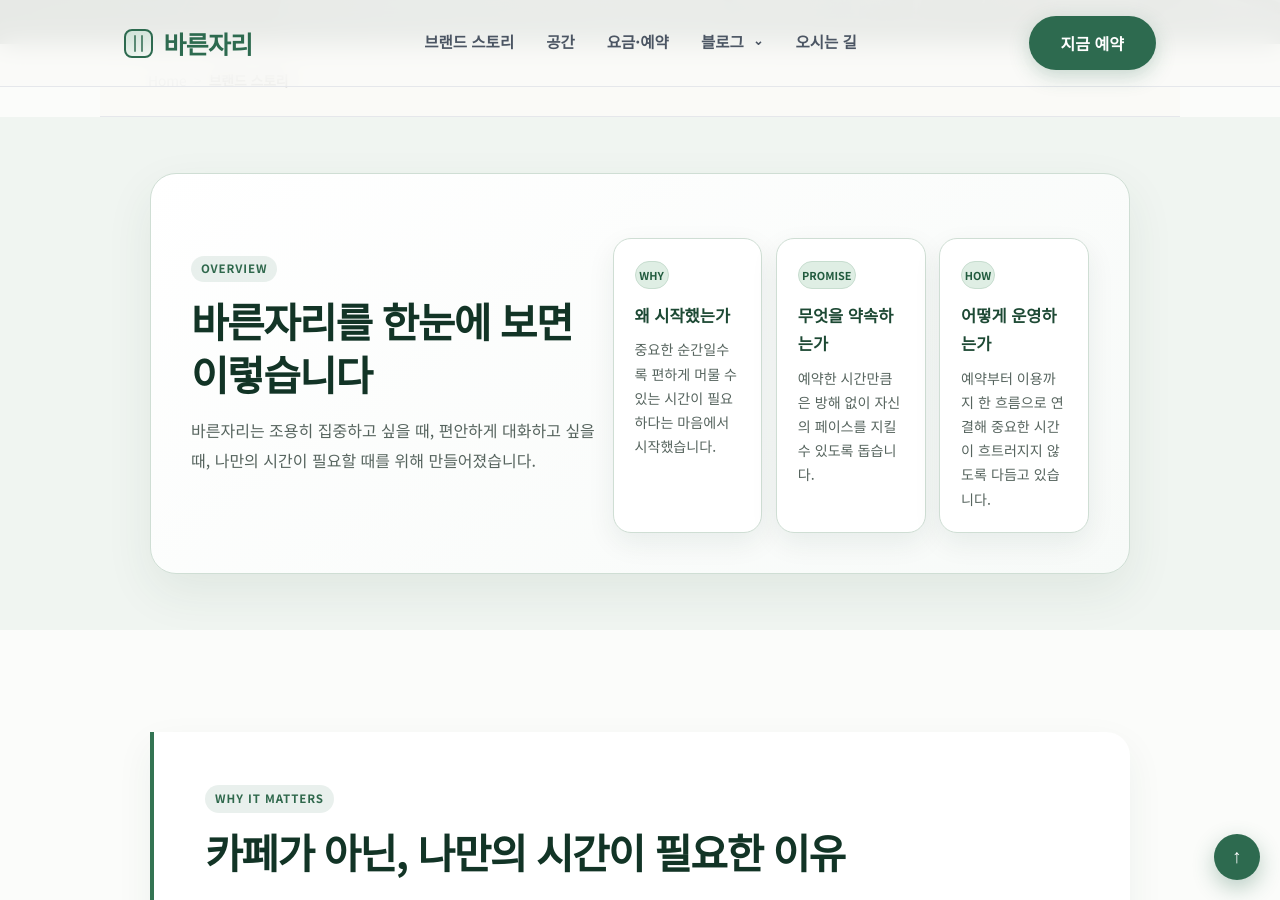
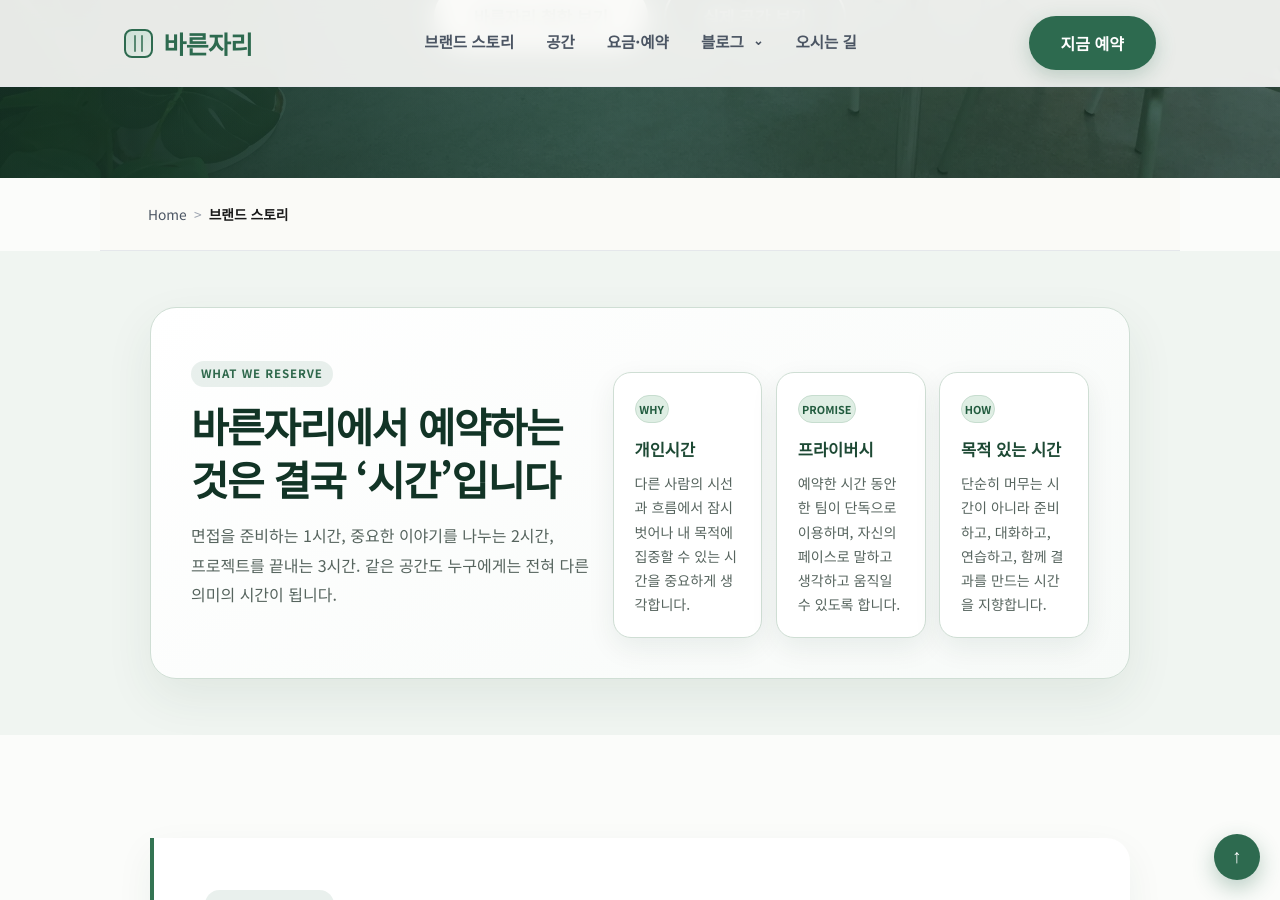
Before and after one commit to bareunspace/blog, a Jekyll site: the page built from about.html, in a window 1280 px wide and 900 px high, scrolled down 745 px. Built offline with Jekyll 4.4.1, drawn with Linux system fonts in a browser that asks for light colours; some of the changed text lies outside the part shown.

Commit message:
Strengthen About page around Barunjari personal-time philosophy

```diff
--- a/about.html
+++ b/about.html
@@ -2,30 +2,30 @@
 layout: default
 page_id: about
 permalink: /about.html
-title: 바른자리 브랜드 스토리 | 나만의 시간을 위한 개인시간 플랫폼
-description: 바른자리가 공간 대여를 넘어 누구나 필요할 때 나만의 시간을 가질 수 있도록 만드는 개인시간 플랫폼으로 시작한 이유와 운영 철학을 소개합니다.
+title: 바른자리 브랜드 스토리 | 방해받지 않는 개인시간을 예약하는 공간
+description: 바른자리는 단순한 공간대여가 아니라 방해받지 않는 개인시간을 예약하는 공간입니다. 집중, 대화, 연습, 협업처럼 목적 있는 시간을 지키려는 바른자리의 철학과 운영 원칙을 소개합니다.
 canonical: https://bareunjari.com/about.html
 og_image: https://bareunjari.com/images/14.jpeg
 og_image_alt: 바른자리 브랜드 스토리 대표 이미지
 preload_image: images/14.webp
-css_version: 20260629-3
+css_version: 20260809-4
 script_version: 20260711-4
 ---
 <main class="about-page">
   <section id="home">
     <div class="section-inner">
-				<p class="section-label">Brand Story</p>
-				<h1 class="section-title">바른자리가 만들어진 이유</h1>
-				<p class="hero-subtitle">필요한 순간에, 나만의 시간을 지키는 일</p>
-				<p class="about-hero-lead"><strong>바른자리는 공간을 빌려주는 브랜드가 아닙니다.</strong><br />필요한 순간에 나만의 시간을 만들 수 있도록 돕는 개인시간 플랫폼입니다.</p>
+      <p class="section-label">Brand Philosophy</p>
+      <h1 class="section-title">공간을 빌리는 것이 아니라,<br />방해받지 않는 시간을 예약합니다.</h1>
+      <p class="hero-subtitle">나에게 필요한 시간을, 내가 선택할 수 있도록</p>
+      <p class="about-hero-lead">바른자리는 단순히 머무는 방을 제공하는 곳이 아닙니다.<br /><strong>집중하고, 말하고, 생각하고, 함께 만들어가는 시간을 지키는 공간</strong>입니다.</p>
       <ul class="about-hero-points" aria-label="바른자리 핵심 가치">
-					<li>필요한 순간을 위한 공간</li>
-					<li>방해받지 않는 시간</li>
+        <li>방해받지 않는 개인시간</li>
+        <li>목적이 있는 시간</li>
         <li>예약 시간 동안 한 팀 단독 이용</li>
       </ul>
       <div class="hero-btns">
-					<a href="#about-story" class="btn-primary">브랜드 이야기 보기</a>
-					<a href="index.html#space" class="btn-outline">공간 먼저 보기</a>
+        <a href="#about-story" class="btn-primary">바른자리 철학 보기</a>
+        <a href="index.html#space" class="btn-outline">실제 공간 보기</a>
       </div>
     </div>
   </section>
@@ -35,23 +35,14 @@
     <div class="section-inner">
       <div class="about-overview-panel">
         <div class="about-overview-copy">
-						<p class="section-label">Overview</p>
-						<h2 class="section-title">바른자리를 한눈에 보면 이렇습니다</h2>
-						<p class="section-desc">바른자리는 조용히 집중하고 싶을 때, 편안하게 대화하고 싶을 때, 나만의 시간이 필요할 때를 위해 만들어졌습니다.</p>
+          <p class="section-label">What We Reserve</p>
+          <h2 class="section-title">바른자리에서 예약하는 것은 결국 ‘시간’입니다</h2>
+          <p class="section-desc">면접을 준비하는 1시간, 중요한 이야기를 나누는 2시간, 프로젝트를 끝내는 3시간. 같은 공간도 누구에게는 전혀 다른 의미의 시간이 됩니다.</p>
         </div>
-					<div class="about-overview-grid" aria-label="바른자리 핵심 요약">
-						<article class="about-overview-card">
-							<h3>왜 시작했는가</h3>
-							<p>중요한 순간일수록 편하게 머물 수 있는 시간이 필요하다는 마음에서 시작했습니다.</p>
-						</article>
-						<article class="about-overview-card">
-							<h3>무엇을 약속하는가</h3>
-							<p>예약한 시간만큼은 방해 없이 자신의 페이스를 지킬 수 있도록 돕습니다.</p>
-						</article>
-						<article class="about-overview-card">
-							<h3>어떻게 운영하는가</h3>
-							<p>예약부터 이용까지 한 흐름으로 연결해 중요한 시간이 흐트러지지 않도록 다듬고 있습니다.</p>
-						</article>
+        <div class="about-overview-grid" aria-label="바른자리 핵심 철학">
+          <article class="about-overview-card"><h3>개인시간</h3><p>다른 사람의 시선과 흐름에서 잠시 벗어나 내 목적에 집중할 수 있는 시간을 중요하게 생각합니다.</p></article>
+          <article class="about-overview-card"><h3>프라이버시</h3><p>예약한 시간 동안 한 팀이 단독으로 이용하며, 자신의 페이스로 말하고 생각하고 움직일 수 있도록 합니다.</p></article>
+          <article class="about-overview-card"><h3>목적 있는 시간</h3><p>단순히 머무는 시간이 아니라 준비하고, 대화하고, 연습하고, 함께 결과를 만드는 시간을 지향합니다.</p></article>
         </div>
       </div>
     </div>
@@ -60,62 +51,56 @@
   <section id="about-story">
     <div class="section-inner">
       <p class="section-label">Why It Matters</p>
-				<h2 class="section-title">카페가 아닌, 나만의 시간이 필요한 이유</h2>
-				<p class="section-desc">카페도 많고 공유오피스도 많지만, 중요한 순간에 조용히 온전히 머물 수 있는 공간은 생각보다 드뭅니다.</p>
-				<p>바른자리는 "필요한 순간에 눈치 없이 나만의 시간을 가질 수 있다면 어떨까?"라는 질문에서 시작했습니다. 공간은 그 시간을 가능하게 하는 가장 현실적인 도구입니다.</p>
+      <h2 class="section-title">혼자 있을 수 있는 시간은 생각보다 쉽게 주어지지 않습니다</h2>
+      <p class="section-desc">도시에는 머물 곳이 많습니다. 하지만 주변을 신경 쓰지 않고 말하거나, 생각을 정리하거나, 누군가와 깊이 이야기할 수 있는 시간은 의외로 찾기 어렵습니다.</p>
+      <p>카페에서는 주변의 소리와 시선이 신경 쓰이고, 공유 공간에서는 다른 사람의 흐름을 의식하게 됩니다. 집에서도 생활과 휴식, 가족과 업무가 섞이면 온전히 내 목적에 집중하기 어려울 때가 있습니다.</p>
+      <p><strong>바른자리는 “필요한 순간만큼이라도 내 시간을 온전히 선택할 수 있다면 어떨까?”라는 질문에서 시작했습니다.</strong> 공간은 그 시간을 지키기 위한 가장 현실적인 수단입니다.</p>
     </div>
   </section>
 
   <section>
     <div class="section-inner">
-				<p class="section-label">What We Promise</p>
-				<h2 class="section-title">바른자리의 약속</h2>
-				<p class="section-desc">바른자리는 중요한 순간에 집중할 수 있는 '나만의 시간'을 약속합니다.</p>
-				<div class="about-highlight-grid" aria-label="바른자리의 약속">
-					<article class="about-highlight-card">
-						<h3>필요한 순간을 위한 공간</h3>
-						<p>스터디, 회의, 화상면접처럼 필요한 순간에 맞는 공간을 제공합니다.</p>
-					</article>
-					<article class="about-highlight-card">
-						<h3>방해받지 않는 시간</h3>
-						<p>예약된 시간 동안 외부의 방해 없이 활동에 집중할 수 있는 환경을 만듭니다.</p>
-					</article>
-					<article class="about-highlight-card">
-						<h3>시간의 가치 존중</h3>
-						<p>고객이 공간이 아닌 '시간'을 선택한다는 믿음으로, 그 순간의 가치를 높이는 데 집중합니다.</p>
-					</article>
-					<article class="about-highlight-card">
-						<h3>개인시간 플랫폼</h3>
-						<p>누구나 필요할 때 방해받지 않는 시간을 가질 수 있는 개인시간 플랫폼으로 성장하겠습니다.</p>
-					</article>
+      <p class="section-label">Our Belief</p>
+      <h2 class="section-title">프라이버시는 이제 돈으로 사는 가치입니다</h2>
+      <p class="section-desc">바른자리가 말하는 프라이버시는 단순히 문이 닫혀 있다는 뜻이 아닙니다. 다른 사람을 의식하지 않고 자신의 시간을 스스로 선택할 수 있는 상태에 가깝습니다.</p>
+      <p>필요할 때 혼자 생각할 수 있고, 준비한 답변을 소리 내어 말할 수 있고, 동료와 자유롭게 토론할 수 있고, 중요한 이야기에 집중할 수 있는 것. 바른자리는 이런 <strong>‘방해받지 않을 권리’</strong>가 점점 더 중요한 가치가 된다고 생각합니다.</p>
+    </div>
+  </section>
+
+  <section>
+    <div class="section-inner">
+      <p class="section-label">Good Time</p>
+      <h2 class="section-title">바른자리가 생각하는 좋은 시간</h2>
+      <p class="section-desc">좋은 공간보다 먼저, 그 안에서 어떤 시간을 보낼 것인지를 생각합니다.</p>
+      <div class="about-highlight-grid" aria-label="바른자리가 생각하는 좋은 시간">
+        <article class="about-highlight-card"><h3>혼자 몰입하는 시간</h3><p>생각을 정리하고, 공부하고, 작업하고, 준비한 것을 반복해서 연습하는 시간입니다.</p></article>
+        <article class="about-highlight-card"><h3>함께 만들어가는 시간</h3><p>토론, 발표 준비, 팀 프로젝트처럼 서로의 생각을 주고받으며 결과를 만드는 시간입니다.</p></article>
+        <article class="about-highlight-card"><h3>마음 놓고 이야기하는 시간</h3><p>미팅과 상담, 대화처럼 주변의 시선보다 눈앞의 사람과 이야기에 집중하는 시간입니다.</p></article>
+        <article class="about-highlight-card"><h3>목적을 끝까지 이어가는 시간</h3><p>잠깐 머물다 가는 것이 아니라, 하려던 일을 실제로 진행하고 한 단계 앞으로 나아가는 시간입니다.</p></article>
       </div>
     </div>
   </section>
 
   <section>
     <div class="section-inner">
-				<p class="section-label">Our Perspective</p>
-				<h2 class="section-title">공간이 아니라 시간을 만듭니다</h2>
-				<p class="section-desc">면접 전 마음을 가다듬는 시간, 시험에 집중하는 시간, 중요한 회의를 진행하는 시간, 편안하게 대화하는 시간.</p>
-				<p>누군가에게는 단 두 시간이어도 중요한 순간일 수 있습니다. 바른자리는 그 시간이 흐트러지지 않도록 장소와 예약, 안내와 운영을 하나의 경험으로 설계합니다.</p>
+      <p class="section-label">Four Ways to Use Time</p>
+      <h2 class="section-title">사람마다 필요한 시간은 다릅니다</h2>
+      <p class="section-desc">그래서 바른자리는 하나의 사용법을 정해두지 않습니다. 지금 필요한 목적에 맞춰 공간을 사용할 수 있습니다.</p>
+      <div class="about-principle-grid" aria-label="바른자리 주요 이용 목적">
+        <article class="about-principle-item" data-step="01"><h3>면접 준비</h3><p>준비한 답변을 실제 목소리로 말하고, 녹화하고, 발표와 화상면접을 반복해서 연습하는 시간.</p></article>
+        <article class="about-principle-item" data-step="02"><h3>미팅 · 업무</h3><p>고정 사무실이 없어도 고객 미팅, 화상회의, 집중 업무를 필요한 시간만큼 이어가는 시간.</p></article>
+        <article class="about-principle-item" data-step="03"><h3>스터디 · 소모임</h3><p>읽기만 하는 공부를 넘어 토론하고 발표하고 프로젝트를 함께 진행하는 시간.</p></article>
+        <article class="about-principle-item" data-step="04"><h3>프라이빗시간</h3><p>혼자 생각하거나 대화하거나 쉬면서, 다른 사람의 흐름에서 잠시 벗어나는 개인시간.</p></article>
       </div>
-		</section>
-
-		<section>
-			<div class="section-inner">
-				<p class="section-label">Why Private Time</p>
-				<h2 class="section-title">왜 프라이빗한 시간이 필요할까요?</h2>
-				<p class="section-desc">카페에서는 소리가 신경 쓰이고, 공유 공간에서는 시선이 부담스럽고, 집에서는 집중이 어려울 때가 있습니다.</p>
-				<p>바른자리는 예약 시간 동안 한 팀만 단독으로 이용하는 방식으로 나만의 시간을 지켜드립니다. 문을 닫는 순간, 그 시간은 오롯이 여러분의 페이스로 흐릅니다.</p>
     </div>
   </section>
 
   <section>
     <div class="section-inner">
       <p class="section-label">Our Name</p>
-				<h2 class="section-title">바른자리, 이름에 담긴 의미</h2>
-				<p class="section-desc">'바른자리'는 단순히 좋은 자리가 아니라, 목적에 맞게 집중하고 쉬고 대화할 수 있는 시간을 뜻합니다.</p>
-				<p>편안함과 몰입이 함께 머무는 시간. 그 의미를 담아 바른자리라는 이름을 정했습니다.</p>
+      <h2 class="section-title">바른자리, 내 시간에 맞는 자리</h2>
+      <p class="section-desc">‘바른자리’는 단순히 좋은 좌석이나 예쁜 공간을 뜻하지 않습니다. 지금 내가 하려는 일에 맞는 자리, 그리고 그 일을 방해받지 않고 이어갈 수 있는 시간을 뜻합니다.</p>
+      <p>누군가에게는 면접을 앞둔 연습실이고, 누군가에게는 하루의 사무실이며, 누군가에게는 함께 생각을 나누는 작은 회의실입니다. <strong>목적에 맞는 시간이 자연스럽게 흐르는 자리.</strong> 그 의미를 이름에 담았습니다.</p>
     </div>
   </section>
 
@@ -123,38 +108,23 @@
     <div class="section-inner">
       <p class="section-label">Our Symbol</p>
       <h2 class="section-title">로고에 담은 의미</h2>
-				<div class="logo-story-visual" role="img" aria-label="바른자리 로고 시그니처">
-					<span class="logo-mark" aria-hidden="true"></span>
-					<span class="logo-text">바른자리</span>
-				</div>
-				<p class="logo-story-caption">나만의 시간 · 분리된 프라이빗 존 · 안정감</p>
-				<p class="section-desc">바른자리의 로고는 '자리를 바르게 세운다'는 철학을 단정한 선과 균형으로 담아낸 상징입니다.</p>
-				<p>두 세로 라인은 외부와 분리된 나만의 시간을, 전체 비율은 흔들리지 않는 안정감을 뜻합니다. 바른자리는 그 마음으로 여러분의 시간을 또렷하게 지켜드립니다.</p>
+      <div class="logo-story-visual" role="img" aria-label="바른자리 로고 시그니처"><span class="logo-mark" aria-hidden="true"></span><span class="logo-text">바른자리</span></div>
+      <p class="logo-story-caption">개인시간 · 분리된 프라이빗 존 · 안정감</p>
+      <p class="section-desc">바른자리의 로고는 외부의 흐름과 잠시 분리되어 자신의 시간을 지키는 공간을 단정한 선과 균형으로 표현합니다.</p>
+      <p>두 세로 라인은 분리된 개인 영역을, 안정적인 전체 비율은 그 안에서 자신의 페이스를 되찾는 시간을 상징합니다.</p>
     </div>
   </section>
 
   <section>
     <div class="section-inner">
       <p class="section-label">How We Operate</p>
-				<h2 class="section-title">더 나은 시간을 위한 약속</h2>
-				<p class="section-desc">바른자리는 고객이 체감하는 핵심 경험이 흔들리지 않도록, 아래 4가지 약속을 기준으로 운영을 다듬고 있습니다.</p>
-				<div class="about-principle-grid" aria-label="운영 약속">
-					<article class="about-principle-item" data-step="01">
-						<h3>어디서나 간편한 예약</h3>
-						<p>어느 지점이든 비슷한 방식으로 쉽게 예약하고 문의할 수 있도록 동선을 다듬습니다.</p>
-					</article>
-					<article class="about-principle-item" data-step="02">
-						<h3>믿을 수 있는 공간 경험</h3>
-						<p>입실 안내부터 이용 규칙, 비품까지 모든 지점에서 안정적으로 시간을 시작할 수 있도록 기준을 세웁니다.</p>
-					</article>
-					<article class="about-principle-item" data-step="03">
-						<h3>지역의 매력을 담은 공간</h3>
-						<p>표준화된 경험 위에 지역의 특성과 필요를 반영해, 그곳만의 편안함을 더합니다.</p>
-					</article>
-					<article class="about-principle-item" data-step="04">
-						<h3>당신의 경험으로 더 나은 바른자리</h3>
-						<p>고객의 문의와 예약 패턴, 이용 후기를 더 나은 시간 경험으로 꾸준히 반영합니다.</p>
-					</article>
+      <h2 class="section-title">공간보다 시간 경험을 기준으로 운영합니다</h2>
+      <p class="section-desc">예약 버튼을 누르는 순간부터 퇴실할 때까지, 고객의 목적 있는 시간이 불필요하게 끊기지 않는 것을 운영의 기준으로 삼습니다.</p>
+      <div class="about-principle-grid" aria-label="운영 원칙">
+        <article class="about-principle-item" data-step="01"><h3>필요할 때 쉽게 예약</h3><p>복잡한 절차보다 필요한 시간을 빠르게 선택하고 이용할 수 있는 흐름을 지향합니다.</p></article>
+        <article class="about-principle-item" data-step="02"><h3>예약 시간은 한 팀에게</h3><p>예약한 시간 동안 한 팀이 단독으로 이용하는 현재의 운영 방식을 통해 프라이빗한 사용 경험을 만듭니다.</p></article>
+        <article class="about-principle-item" data-step="03"><h3>목적에 집중하는 환경</h3><p>과한 연출보다 실제로 말하고, 쓰고, 보고, 대화하고, 작업하기 편한 환경을 우선합니다.</p></article>
+        <article class="about-principle-item" data-step="04"><h3>사용 경험으로 계속 개선</h3><p>예약 패턴과 문의, 실제 이용 과정에서 발견되는 불편을 다음 운영 개선에 반영합니다.</p></article>
       </div>
     </div>
   </section>
@@ -162,14 +132,13 @@
   <section id="partner-growth">
     <div class="section-inner">
       <div class="partner-growth-panel">
-					<p class="section-label">Today</p>
-					<h2 class="section-title">지금의 바른자리</h2>
-					<p class="section-desc">바른자리는 지금, 고객 한 분 한 분이 자기 시간을 온전히 쓰는 경험을 가장 우선에 두고 운영을 다듬고 있습니다.</p>
-					<p>예약부터 퇴실까지 불편은 줄이고 몰입도는 높이는 기준을 계속 점검하고 있습니다.</p>
-					<p>제안이나 협업 문의는 문의 페이지를 통해 남겨 주시면 순차적으로 안내드립니다.</p>
+        <p class="section-label">Our Direction</p>
+        <h2 class="section-title">더 많은 방보다, 더 많은 ‘내 시간’을 만들고 싶습니다</h2>
+        <p class="section-desc">바른자리가 만들고 싶은 것은 단순히 공간의 숫자를 늘리는 일이 아닙니다.</p>
+        <p>사람들이 중요한 순간마다 카페의 빈자리를 찾거나 주변의 눈치를 보기보다, <strong>자신의 시간을 스스로 선택할 수 있는 도시</strong>에 조금 더 가까워지는 것. 그것이 바른자리가 바라보는 방향입니다.</p>
         <div class="partner-cta-row">
-						<a href="index.html#contact" class="btn-primary">문의 남기기</a>
-						<a href="https://m.place.naver.com/place/2041312316/ticket" target="_blank" rel="noopener noreferrer" class="btn-outline">예약 페이지 보기</a>
+          <a href="https://m.place.naver.com/place/2041312316/ticket" target="_blank" rel="noopener noreferrer" class="btn-primary" data-cta="about_booking_primary">나에게 필요한 시간 예약하기</a>
+          <a href="index.html#space" class="btn-outline">바른자리 공간 보기</a>
         </div>
       </div>
     </div>
@@ -177,12 +146,12 @@
 
   <section id="contact">
     <div class="section-inner">
-				<p class="section-label">Looking Ahead</p>
-				<h2 class="section-title">앞으로의 바른자리</h2>
-				<p class="section-desc contact-lead-line">바른자리는 사람과 사람을 따뜻하게 잇고, 공감과 배려가 머무는 시간을 만드는 개인시간 플랫폼이 되겠습니다.</p>
-				<p class="contact-closing-line">조용히 집중하고 싶을 때, 편안한 나만의 시간이 필요할 때 바른자리가 여러분의 자리가 되겠습니다.</p>
+      <p class="section-label">Bareunjari</p>
+      <h2 class="section-title">당신에게 필요한 시간이 있다면,<br />그 시간이 바르게 흐를 자리를 준비하겠습니다.</h2>
+      <p class="section-desc contact-lead-line">면접이든, 업무든, 스터디든, 대화든, 혼자만의 시간이든 목적은 달라도 바른자리가 지키려는 가치는 같습니다.</p>
+      <p class="contact-closing-line"><strong>나에게 필요한 시간을, 내가 선택할 수 있도록.</strong><br />바른자리는 개인시간을 예약하는 공간입니다.</p>
       <div class="hero-btns">
-					<a href="https://m.place.naver.com/place/2041312316/ticket" target="_blank" rel="noopener noreferrer" class="btn-primary" data-cta="about_booking_primary">예약하러 가기</a>
+        <a href="https://m.place.naver.com/place/2041312316/ticket" target="_blank" rel="noopener noreferrer" class="btn-primary" data-cta="about_booking_bottom">나의 시간 예약하기</a>
         <a href="index.html#contact" class="btn-outline">문의하기</a>
       </div>
     </div>
```
Lines whose indentation alone changed are shown as unchanged.
